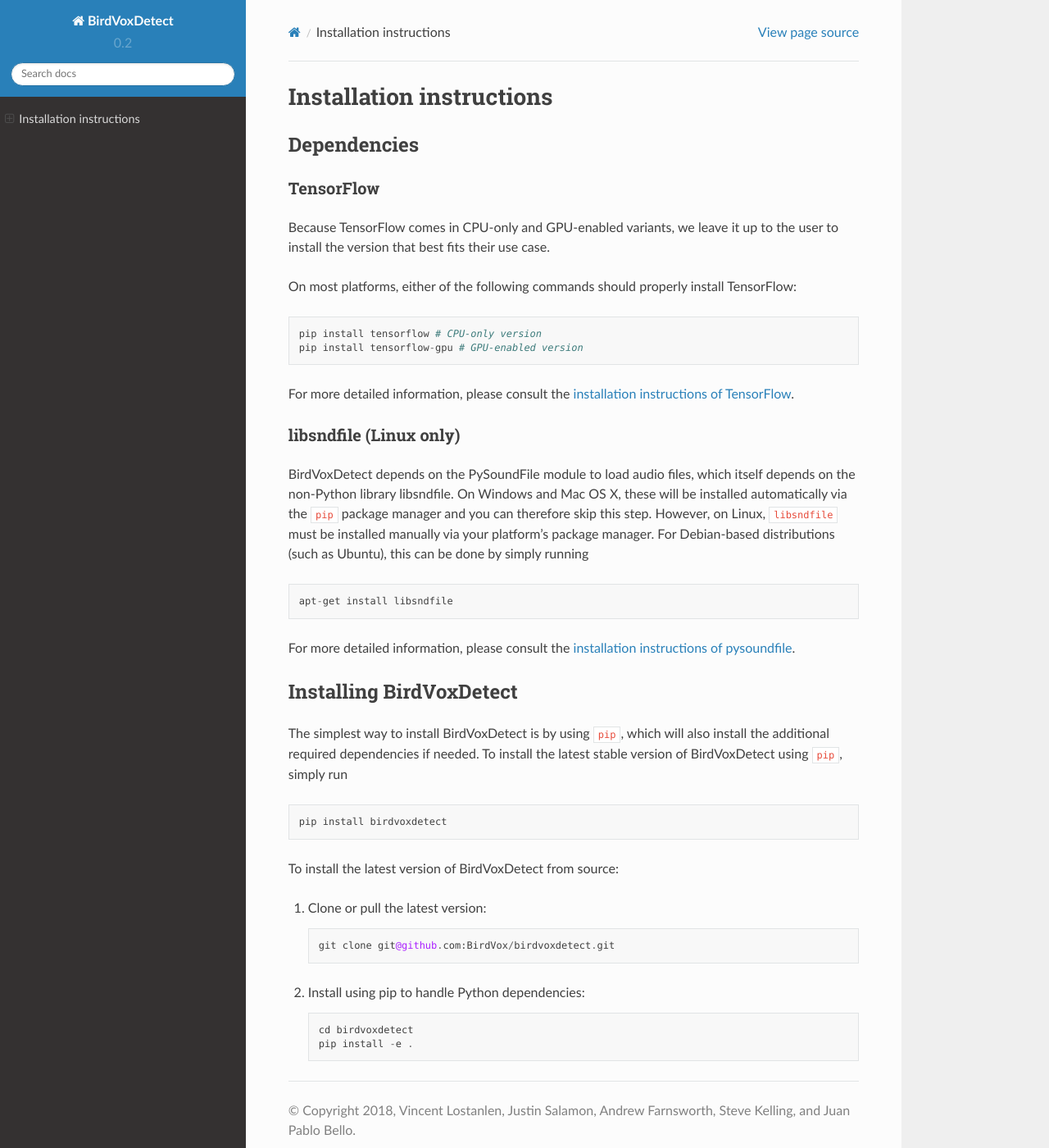
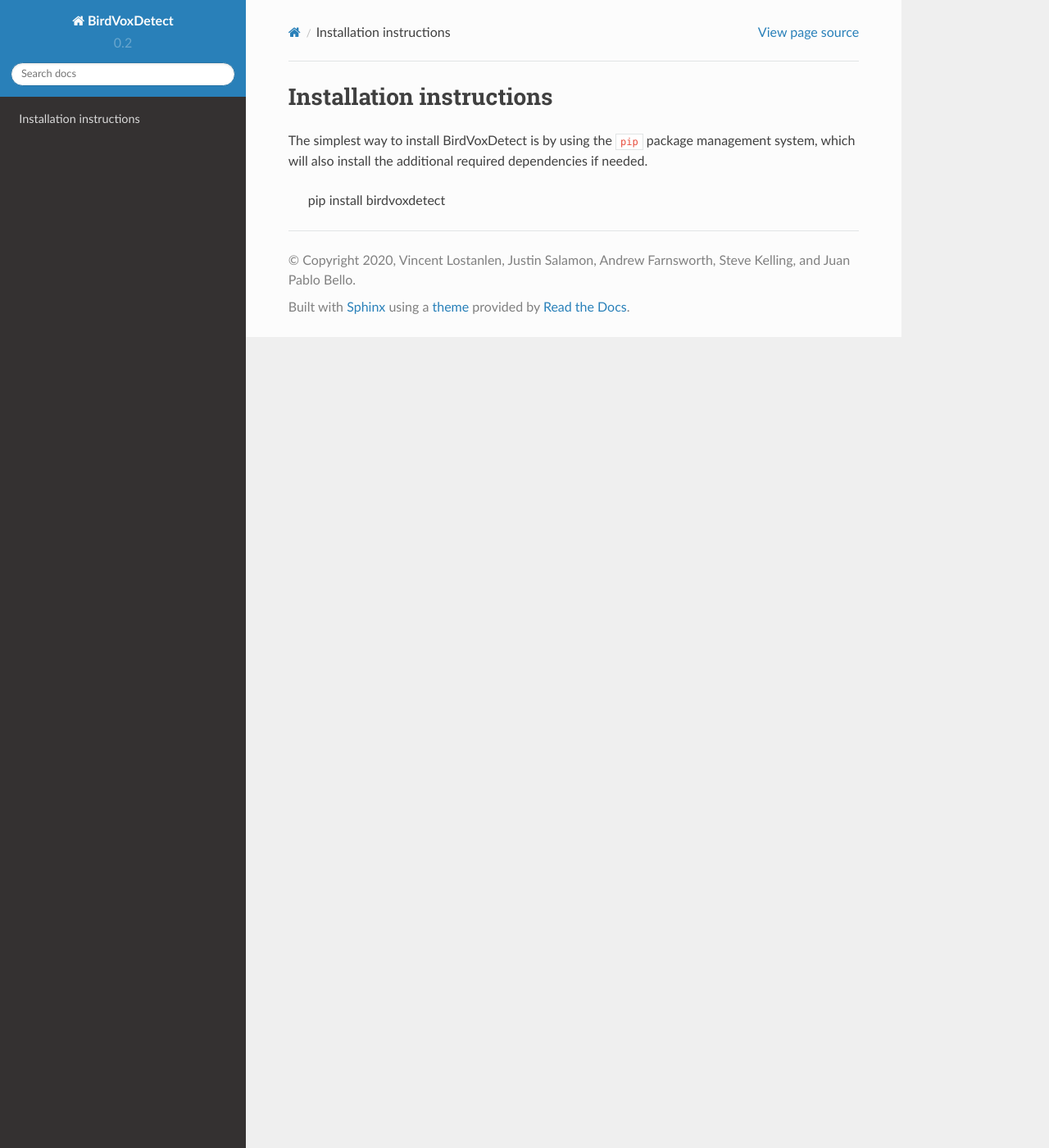
Before and after one commit to BirdVox/birdvoxdetect, a Sphinx documentation site: the page built from docs/installation.rst, in a window 1280 px wide and 1400 px high. Shown: the whole window at 82% size. Built offline with Sphinx 7.4.7 and the Read the Docs theme 2.0.0, drawn with Linux system fonts in a browser that asks for light colours.

Commit message:
update copyright and README for v020a [ci skip]

```diff
--- a/docs/conf.py
+++ b/docs/conf.py
@@ -27,7 +27,7 @@ sys.path.insert(0, os.path.abspath('..'))
 # -- Project information -----------------------------------------------------
 
 project = 'BirdVoxDetect'
-copyright = '2018, Vincent Lostanlen, Justin Salamon, Andrew Farnsworth, Steve Kelling, and Juan Pablo Bello'
+copyright = '2020, Vincent Lostanlen, Justin Salamon, Andrew Farnsworth, Steve Kelling, and Juan Pablo Bello'
 author = 'Vincent Lostanlen, Justin Salamon, Andrew Farnsworth, Steve Kelling, and Juan Pablo Bello'
 
 
--- a/docs/installation.rst
+++ b/docs/installation.rst
@@ -1,70 +1,7 @@
 Installation instructions
 =========================
 
-Dependencies
-------------
+The simplest way to install BirdVoxDetect is by using the ``pip`` package management system, which will also install the additional required dependencies
+if needed.
 
-TensorFlow
-^^^^^^^^^^
-
-Because TensorFlow comes in CPU-only and GPU-enabled variants, we leave
-it up to the user to install the version that best fits their use case.
-
-On most platforms, either of the following commands should properly
-install TensorFlow:
-
-::
-
-   pip install tensorflow # CPU-only version
-   pip install tensorflow-gpu # GPU-enabled version
-
-For more detailed information, please consult the `installation
-instructions of TensorFlow`_.
-
-libsndfile (Linux only)
-^^^^^^^^^^^^^^^^^^^^^^^
-
-BirdVoxDetect depends on the PySoundFile module to load audio files,
-which itself depends on the non-Python library libsndfile. On Windows
-and Mac OS X, these will be installed automatically via the ``pip``
-package manager and you can therefore skip this step. However, on Linux,
-``libsndfile`` must be installed manually via your platform’s package
-manager. For Debian-based distributions (such as Ubuntu), this can be
-done by simply running
-
-::
-
-   apt-get install libsndfile
-
-For more detailed information, please consult the `installation
-instructions of pysoundfile`_.
-
-Installing BirdVoxDetect
-------------------------
-
-The simplest way to install BirdVoxDetect is by using ``pip``, which
-will also install the additional required dependencies if needed. To
-install the latest stable version of BirdVoxDetect using ``pip``, simply
-run
-
-::
-
-   pip install birdvoxdetect
-
-To install the latest version of BirdVoxDetect from source:
-
-1. Clone or pull the latest version:
-
-   ::
-
-       git clone git@github.com:BirdVox/birdvoxdetect.git
-
-2. Install using pip to handle Python dependencies:
-
-   ::
-
-       cd birdvoxdetect
-       pip install -e .
-
-.. _installation instructions of TensorFlow: https://www.tensorflow.org/install/
-.. _installation instructions of pysoundfile: https://pysoundfile.readthedocs.io/en/0.9.0/#installation%3E
+    pip install birdvoxdetect
```
Also changed, not shown: README.md (+9 -54 lines).
